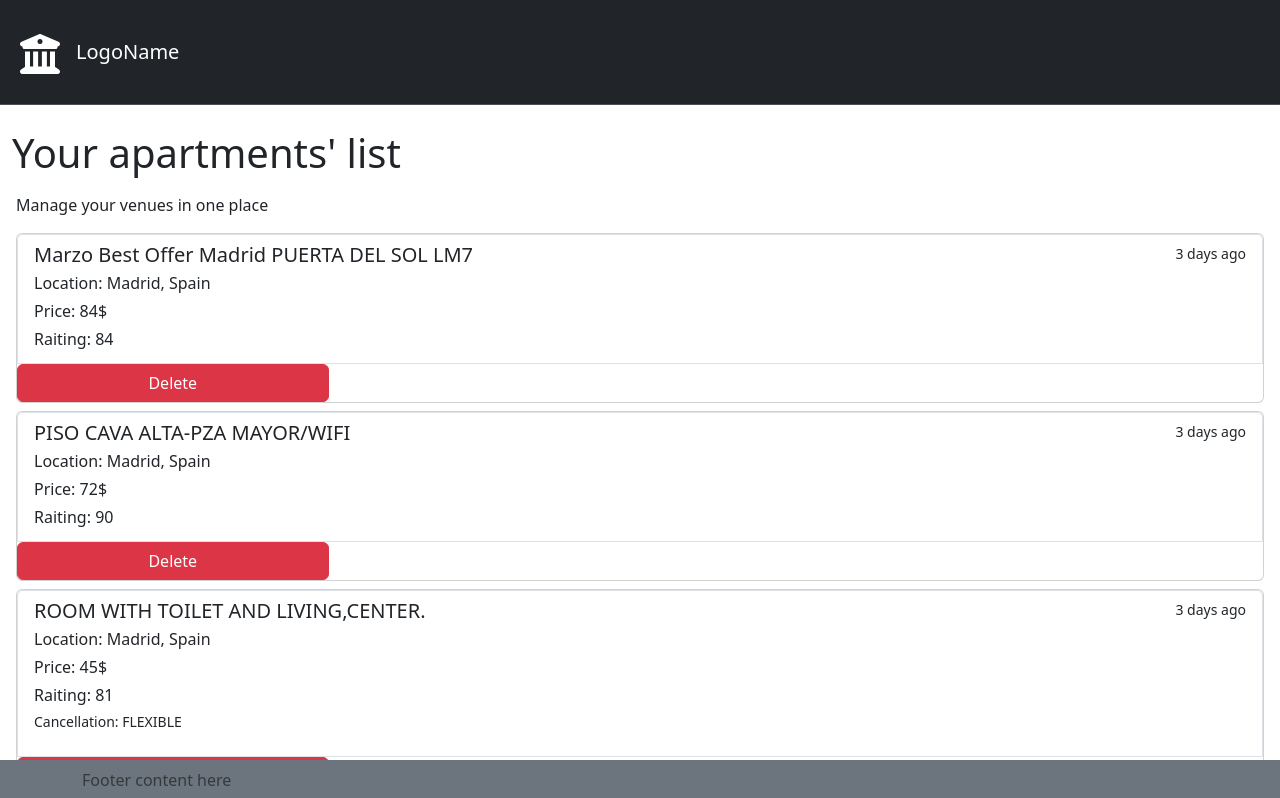
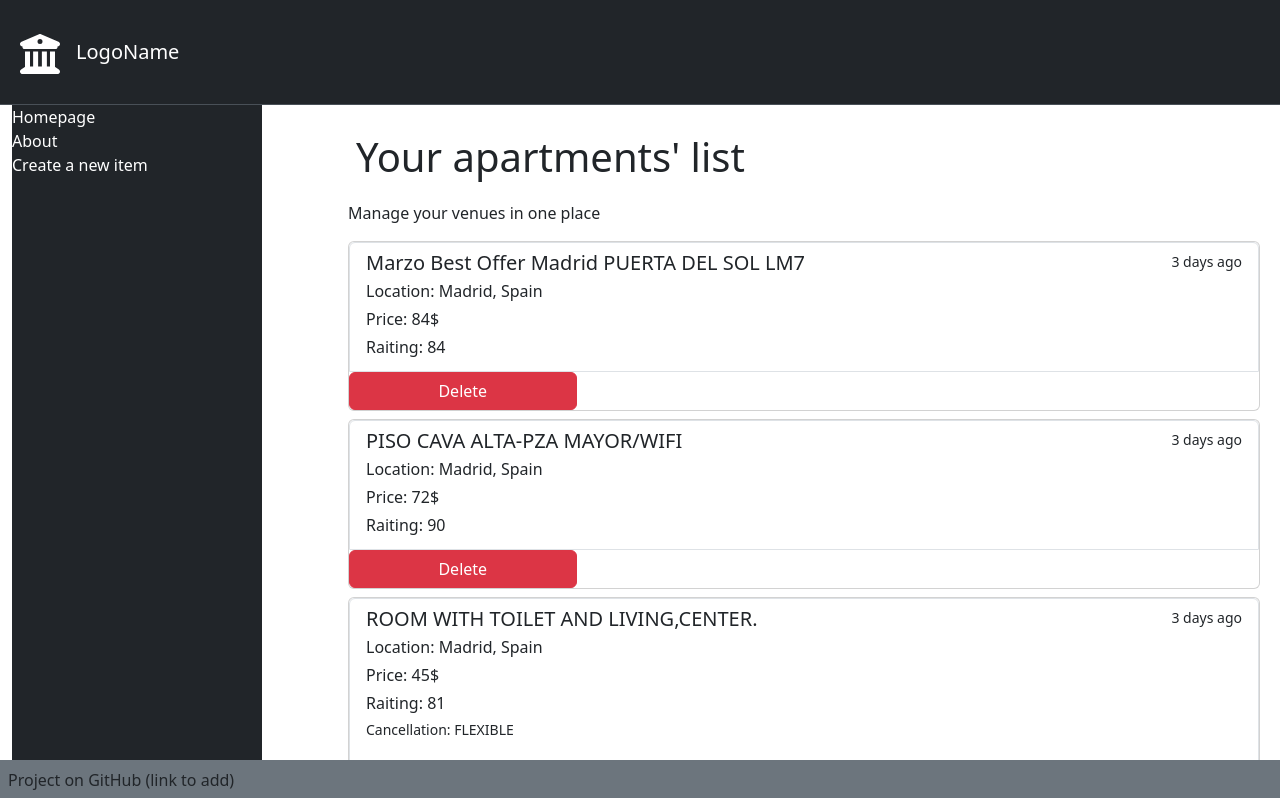
Before and after one commit to Ahmd-zaidan8a8/Apartment-Rentals-Admin, a React (Vite) app: page / in a window 1280 px wide. Shown: the top 798 px of the page. Built offline with nearby package versions, Linux system fonts and the light colour scheme.

Commit message:
Implement sidebar

```diff
--- a/package.json
+++ b/package.json
@@ -13,6 +13,7 @@
     "axios": "^1.6.8",
     "bootstrap": "^5.3.3",
     "react": "^18.2.0",
+    "react-bootstrap-sidebar-menu": "^2.0.3",
     "react-dom": "^18.2.0",
     "react-icons": "^5.2.0",
     "react-router-dom": "^6.23.0"
--- a/src/App.jsx
+++ b/src/App.jsx
@@ -58,9 +58,12 @@ const App = () => {
       {/* <Link to="/">HomePage</Link>
       <Link to="/items/:itemDetail">Details</Link>
       <Link to="/about">About</Link> */}
-
-      {/* <Sidebar /> */}
-
+      <div className="container-fluid">
+      <div className="row">
+          <div className="col-md-3">
+      <Sidebar />
+      </div>
+      <div className="col-md-9">
       <Routes>
         <Route
           path="/"
@@ -89,6 +92,9 @@ const App = () => {
         <Route path="/edit/:itemId" element={<EditItemForm />} />
         <Route path="*" element={<ErrorPage />} />
       </Routes>
+</div>
+</div>
+</div>
 
        <Footer />
     </>
--- a/src/components/Footer.jsx
+++ b/src/components/Footer.jsx
@@ -1,13 +1,11 @@
+import { DiVim } from "react-icons/di";
 
 
 
 const Footer = () => {
-  return <footer className="footer fixed-bottom bg-secondary p-2">
-  <div className="container text-left">
-<span className="text-muted">Footer content here
-
-</span>
-  </div>
+  return <footer className="footer fixed-bottom bg-secondary p-1">
+<div className="p-1">Project on GitHub (link to add)
+</div>
 
 
   </footer>
--- a/src/components/List.jsx
+++ b/src/components/List.jsx
@@ -1,5 +1,4 @@
 import ListItem from "./ListItem";
-import AddItemForm from "./AddItemForm";
 
 const List = ({ apartementList, onDelete }) => {
   let list = apartementList.map((apartement) => {
@@ -15,7 +14,7 @@ const List = ({ apartementList, onDelete }) => {
       {list}
     </div>
   );
-  <AddItemForm />
+
 
 };
 
--- a/src/components/Sidebar.jsx
+++ b/src/components/Sidebar.jsx
@@ -1,5 +1,23 @@
+import { Link } from "react-router-dom";
+import SidebarMenu from 'react-bootstrap-sidebar-menu';
+
+
 const Sidebar = () => {
-  return <aside>Sidebar</aside>;
+  return (
+    <div className="bg-dark text-white" style={{ width: '250px', height: '100vh' }}>
+      <ul className="list-unstyled">
+        <li>
+          <Link to="/" className="text-white text-decoration-none">Homepage</Link>
+        </li>
+        <li>
+          <Link to="/about" className="text-white text-decoration-none">About</Link>
+        </li>
+        <li>
+          <Link to="/dashboard" className="text-white text-decoration-none">Create a new item</Link>
+        </li>
+      </ul>
+    </div>
+  )
 };
 
 export default Sidebar;
--- a/src/pages/HomePage.jsx
+++ b/src/pages/HomePage.jsx
@@ -2,7 +2,8 @@ import List from "../components/List";
 
 const HomePage = ({ apartementList, handleDelete }) => {
   return (
-    <div className="HomePage m-1">
+    <div className="HomePage m-1 row">
+      <div className="col-md-3"></div>
       <h1 className="m-2 mt-4">Your apartments' list</h1>
       {apartementList.length > 0 && (
         <List apartementList={apartementList} onDelete={handleDelete} />
```
Also changed, not shown: 1 other file (tests, documents, lock files or other folders).
